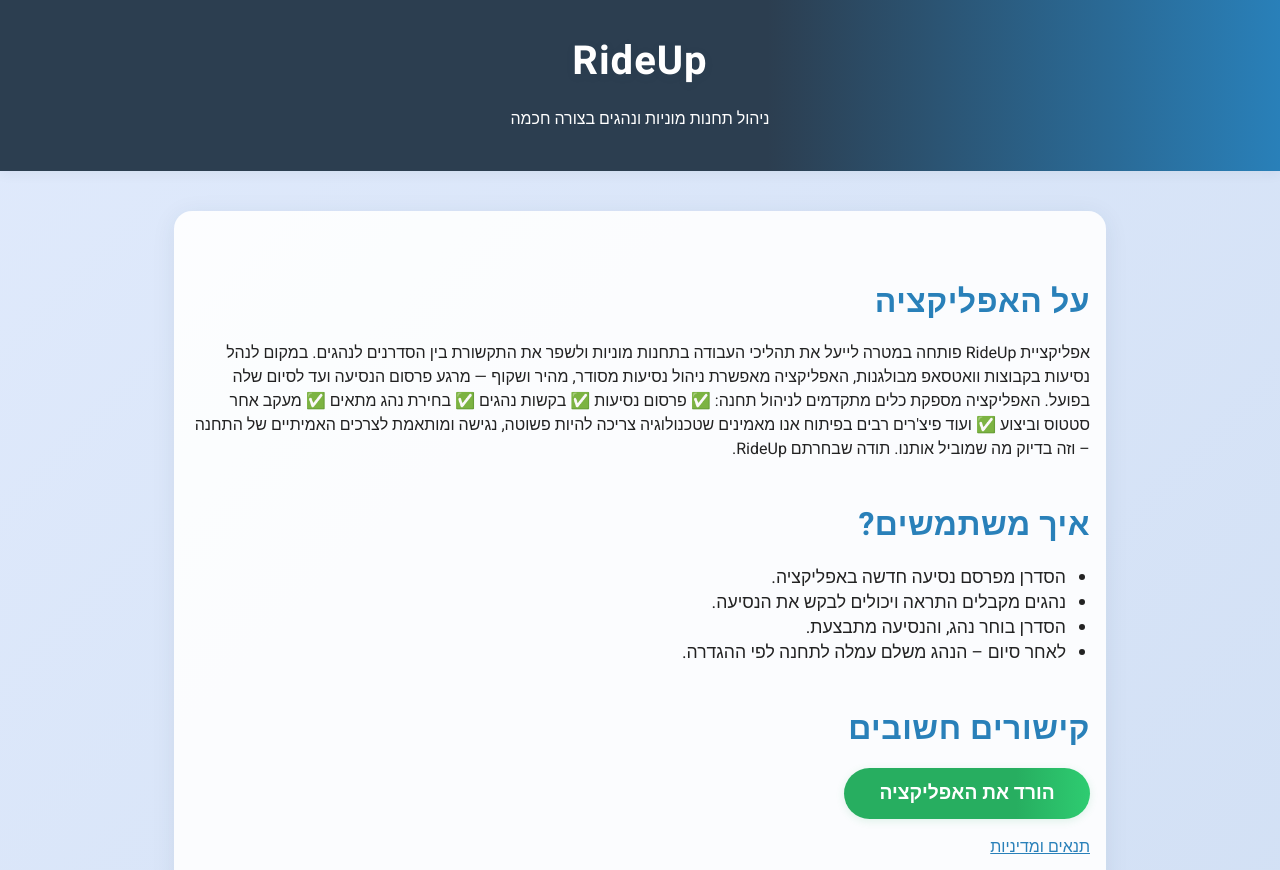
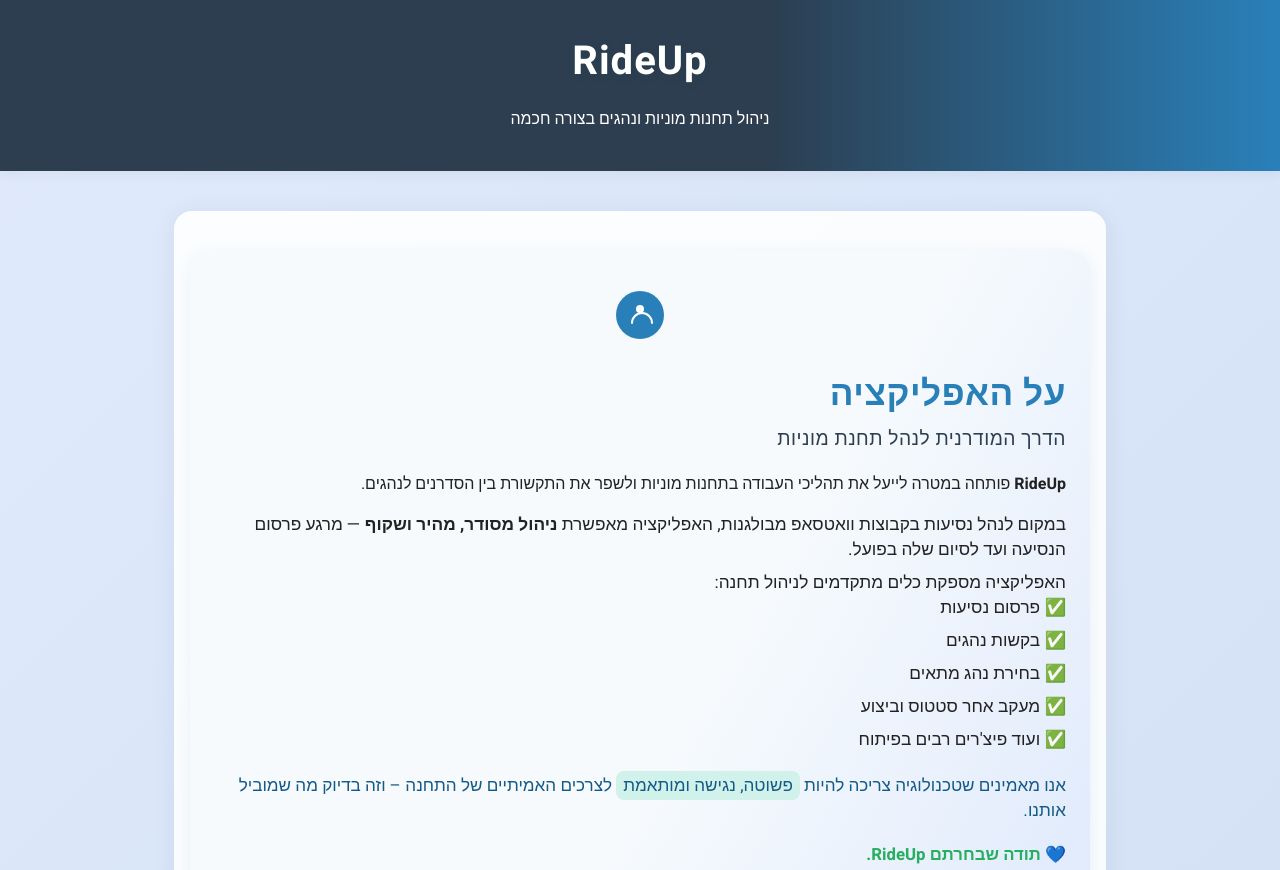
Before and after one commit to ntz6947/ntz6947.github.io, a plain HTML site: page index.html in a window 1280 px wide. Shown: the top 870 px of the page. Drawn offline with Linux system fonts and the light colour scheme.

Commit message:
style improved

```diff
--- a/index.html
+++ b/index.html
@@ -121,7 +121,70 @@
             0% { opacity: 0; transform: translateY(30px); }
             100% { opacity: 1; transform: translateY(0); }
         }
-    </style>
+    .about-section {
+    background: linear-gradient(120deg, #f6fafd 60%, #e0eafc 100%);
+    box-shadow: 0 4px 18px 0 rgba(41,128,185,0.09);
+    border-radius: 18px;
+    padding: 2.5rem 1.5rem 2rem 1.5rem;
+    margin-bottom: 2.5rem;
+    position: relative;
+    overflow: hidden;
+    transition: box-shadow 0.3s;
+}
+.about-section:hover {
+    box-shadow: 0 8px 32px 0 rgba(41,128,185,0.14);
+}
+.about-icon {
+    display: flex;
+    justify-content: center;
+    margin-bottom: 1rem;
+}
+.about-section h2 {
+    color: #2980b9;
+    font-size: 2.2rem;
+    margin-bottom: 0.3rem;
+    font-weight: 700;
+}
+.about-section h3 {
+    color: #2c3e50;
+    font-size: 1.2rem;
+    font-weight: 400;
+    margin: 0 0 1.2rem 0;
+    letter-spacing: 0.5px;
+}
+.about-text ul {
+    list-style: none;
+    padding: 0;
+    margin: 0 0 1.2rem 0;
+}
+.about-text li {
+    margin-bottom: 0.5rem;
+    font-size: 1.08rem;
+}
+.about-features {
+    margin-top: 0.3rem;
+    margin-bottom: 0.3rem;
+    padding-right: 1.2rem;
+}
+.about-mission {
+    font-weight: 500;
+    color: #145a86;
+    margin: 1.3rem 0 0.7rem 0;
+    font-size: 1.07rem;
+}
+.highlight {
+    background: #d1f2eb;
+    padding: 0.1em 0.4em;
+    border-radius: 8px;
+}
+.about-thanks {
+    font-size: 1.05rem;
+    color: #27ae60;
+    font-weight: 700;
+    margin-top: 1.2rem;
+}
+
+</style>
 </head>
 <body>
 
@@ -131,22 +194,33 @@
 </header>
 
 <main>
-    <section>
+    <section class="about-section">
+        <div class="about-icon">
+            <svg width="48" height="48" viewBox="0 0 48 48" fill="none" xmlns="http://www.w3.org/2000/svg">
+                <circle cx="24" cy="24" r="24" fill="#2980b9"/>
+                <path d="M36 32c0-5.523-4.477-10-10-10s-10 4.477-10 10" stroke="#fff" stroke-width="2" stroke-linecap="round" stroke-linejoin="round"/>
+                <circle cx="24" cy="18" r="4" fill="#fff"/>
+            </svg>
+        </div>
         <h2>על האפליקציה</h2>
-        <p>אפליקציית RideUp פותחה במטרה לייעל את תהליכי העבודה בתחנות מוניות ולשפר את התקשורת בין הסדרנים לנהגים.
-
-            במקום לנהל נסיעות בקבוצות וואטסאפ מבולגנות, האפליקציה מאפשרת ניהול נסיעות מסודר, מהיר ושקוף — מרגע פרסום הנסיעה ועד לסיום שלה בפועל.
-
-            האפליקציה מספקת כלים מתקדמים לניהול תחנה:
-            ✅ פרסום נסיעות
-            ✅ בקשות נהגים
-            ✅ בחירת נהג מתאים
-            ✅ מעקב אחר סטטוס וביצוע
-            ✅ ועוד פיצ'רים רבים בפיתוח
-
-            אנו מאמינים שטכנולוגיה צריכה להיות פשוטה, נגישה ומותאמת לצרכים האמיתיים של התחנה – וזה בדיוק מה שמוביל אותנו.
-
-            תודה שבחרתם RideUp.</p>
+        <h3>הדרך המודרנית לנהל תחנת מוניות</h3>
+        <div class="about-text">
+            <p><b>RideUp</b> פותחה במטרה לייעל את תהליכי העבודה בתחנות מוניות ולשפר את התקשורת בין הסדרנים לנהגים.</p>
+            <ul>
+                <li>במקום לנהל נסיעות בקבוצות וואטסאפ מבולגנות, האפליקציה מאפשרת <b>ניהול מסודר, מהיר ושקוף</b> — מרגע פרסום הנסיעה ועד לסיום שלה בפועל.</li>
+                <li>האפליקציה מספקת כלים מתקדמים לניהול תחנה:
+                    <ul class="about-features">
+                        <li>✅ פרסום נסיעות</li>
+                        <li>✅ בקשות נהגים</li>
+                        <li>✅ בחירת נהג מתאים</li>
+                        <li>✅ מעקב אחר סטטוס וביצוע</li>
+                        <li>✅ ועוד פיצ'רים רבים בפיתוח</li>
+                    </ul>
+                </li>
+            </ul>
+            <p class="about-mission">אנו מאמינים שטכנולוגיה צריכה להיות <span class="highlight">פשוטה, נגישה ומותאמת</span> לצרכים האמיתיים של התחנה – וזה בדיוק מה שמוביל אותנו.</p>
+            <p class="about-thanks">💙 תודה שבחרתם <b>RideUp</b>.</p>
+        </div>
     </section>
 
     <section>
```
Also changed, not shown: terms.html (+70 -1 lines).
